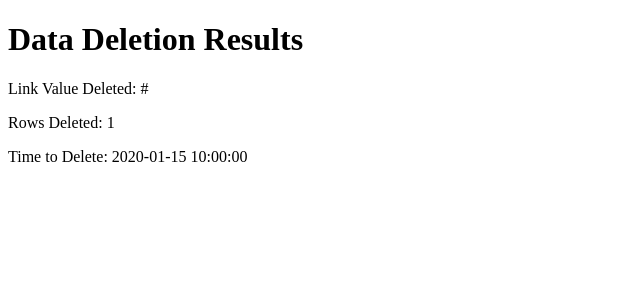
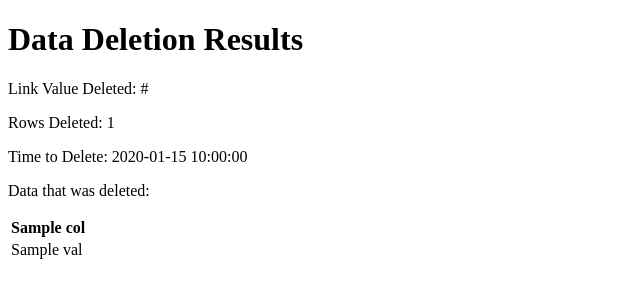
Before and after one commit to Iwasson/gdpr-simulator, a Flask app: template webapp/templates/delete.html in a window 1280 px wide. Shown: the part 26-326 px from the top of the page, without its empty margins (0-640 px from the left). Run offline with Flask 3, Linux system fonts and the light colour scheme; the template is opened without the code that fills it: most values are stand-ins (such as "Sample title", 1, 10 or a date in 2020).

Commit message:
Adding data analytics for data deletion

```diff
--- a/webapp/functions/sqlite_wrapper.py
+++ b/webapp/functions/sqlite_wrapper.py
@@ -88,3 +88,17 @@ def remove_links(link):
     c.execute(f"DELETE FROM {TABLE_NAME} WHERE Link={link}")
     conn.commit()
     conn.close()
+
+def get_link_data(link):
+    """
+    Gets all of the link data
+    """
+    conn = sqlite3.connect(DB_FILE)
+    c = conn.cursor()
+    c.execute(f"SELECT * FROM {TABLE_NAME} WHERE Link={link}")
+    conn.commit()
+
+    rows = c.fetchall()
+    conn.close()
+
+    return rows
--- a/webapp/main.py
+++ b/webapp/main.py
@@ -2,7 +2,7 @@ import time
 
 from flask import Flask, render_template, request
 from .functions.database_seeder import seed_db
-from .functions.sqlite_wrapper import get_first_n_rows, remove_links
+from .functions.sqlite_wrapper import get_first_n_rows, remove_links, get_link_data, get_table_schema
 
 app = Flask(__name__)
 
@@ -48,9 +48,21 @@ def delete_data():
     start_time = time.time()
     link = int(request.form["link_value"])
     row_count = int(request.form["row_value"])
+    rows = get_link_data(link)
+    schema = get_table_schema()
     remove_links(link)
     end_time = time.time()
 
     time_diff_count = end_time - start_time
     time_diff = f"{time_diff_count:.2f} Seconds"
-    return render_template("delete.html", link=link, time_diff=time_diff, row_count=row_count), 200
+    return (
+        render_template(
+            "delete.html",
+            link=link,
+            time_diff=time_diff,
+            row_count=row_count,
+            rows=rows,
+            schema=schema,
+        ),
+        200,
+    )
--- a/webapp/templates/delete.html
+++ b/webapp/templates/delete.html
@@ -7,3 +7,19 @@
 <p>Link Value Deleted: {{ link }}</p>
 <p>Rows Deleted: {{ row_count }}</p>
 <p>Time to Delete: {{ time_diff }}</p>
+
+<p>Data that was deleted:</p>
+<table>
+  <tr>
+    {% for col in schema %}
+    <th>{{ col[1] }}</th>
+    {% endfor %}
+  </tr>
+  {% for row in rows %}
+  <tr>
+    {% for val in row %}
+    <td>{{ val }}</td>
+    {% endfor %}
+  </tr>
+  {% endfor %}
+</table>
```
